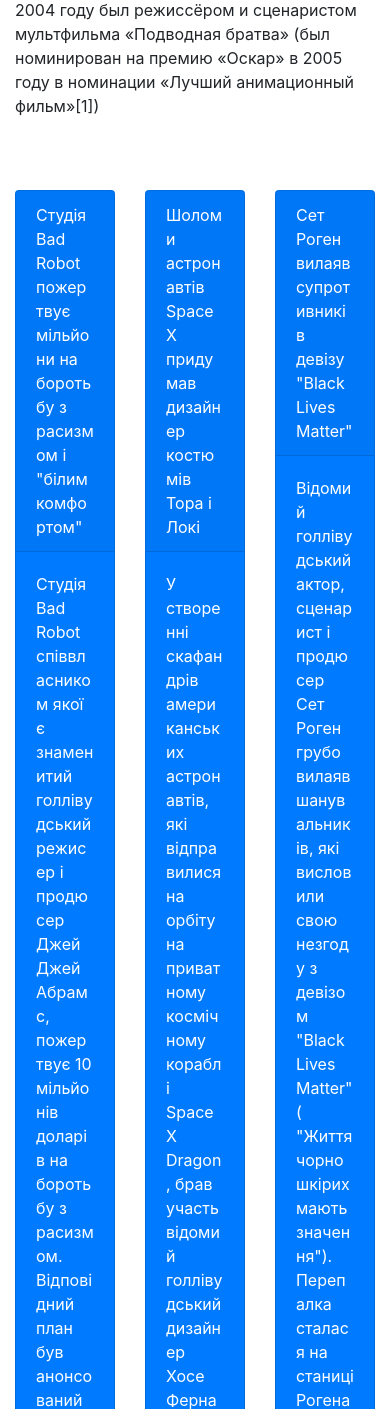
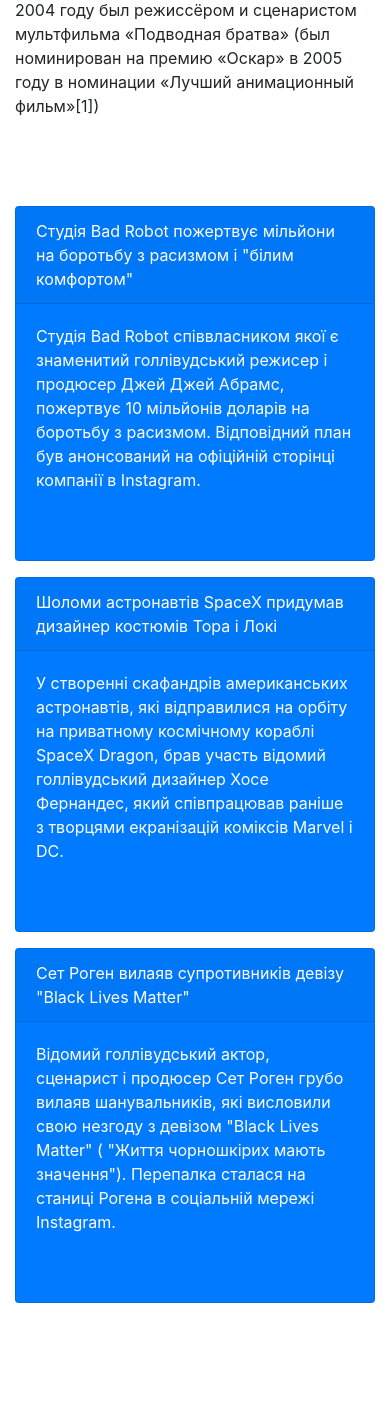
Before and after one commit to vityareabko/cinemax-django, a Django app: page /actor/11/ in a window 390 px wide. Shown: the part 859-2268 px from the top of the page. After the commit the page ends 2162 px from the top, so only its background shows below. Run offline with Django 3.2, Linux system fonts and the light colour scheme; data comes from the database, SQL or seed files in the repository; both versions use the stored data as it was after the commit; some libraries are stand-ins or nearby versions.

Commit message:
исправлены некоторые незначительные моменты

```diff
--- a/templates/app_template/actor_detail.html
+++ b/templates/app_template/actor_detail.html
@@ -26,7 +26,7 @@
         <div class="row mt-5">
 
             {% for news in article|slice:"3" %}
-            <div class="col-4 ">
+            <div class="col-12 mt-3 mt-md-0 col-md-4">
                 <div class="card my-4 bg-primary h-100">
                     <div class="card-header">
                         <a class="text-white" href="{% url 'news:news_detail' news.url %}">{{ news.title }}</a>
--- a/templates/app_template/sessions.html
+++ b/templates/app_template/sessions.html
@@ -55,7 +55,7 @@
             <div class="row ">
 
                 {% for news in news_list|slice:"3" %}
-                <div class="col-4 ">
+                <div class="col-12 col-md-4 ">
                     <div class="card my-4 bg-primary h-100">
                         <div class="card-header">
                             <a class="text-white" href="{% url 'news:news_detail' news.url %}">{{ news.title }}</a>
```
Also changed, not shown: db.sqlite3.
